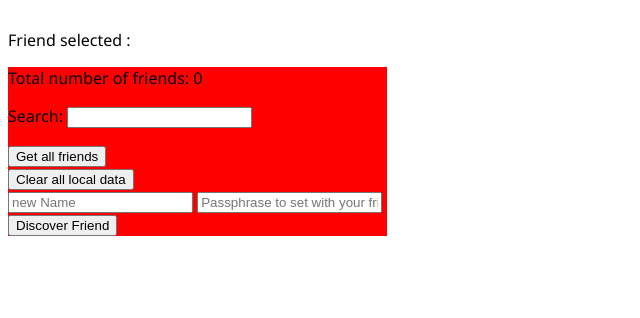
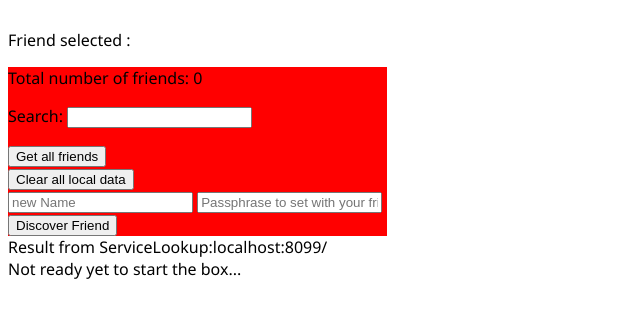
Before and after one commit to Paraintom/FlickerBox, a plain HTML site: page FlickerBoxHtmlClient/index.html in a window 1280 px wide. Shown: the part 112-430 px from the top of the page, without its empty margins (0-640 px from the left). Drawn offline with Linux system fonts and the light colour scheme.

Commit message:
Output console to div for dev

```diff
--- a/FlickerBoxHtmlClient/index.html
+++ b/FlickerBoxHtmlClient/index.html
@@ -4,6 +4,19 @@
     <meta charset="utf-8" />
     <title>TypeScript HTML App</title>
     <link rel="stylesheet" href="app.css" type="text/css" />
+    <script>
+        if (typeof console != "undefined")
+            if (typeof console.log != 'undefined')
+                console.olog = console.log;
+            else
+                console.olog = function () { };
+
+        console.log = function (message) {
+            console.olog(message);
+            $('#debugDiv').append(message + '</br>');
+        };
+        console.error = console.debug = console.info = console.log
+    </script>
     <script src="flickerBoxConfiguration.js"></script>
     <script src="Messages/FriendRequest.js"></script>
     <script src="Messages/Friend.js"></script>
@@ -40,7 +53,7 @@
             <button ng-click="sendMessage(contentNewMessage)">Send</button><br>
             <!--New Message End-->
         </div>
-        <div id="friendDiv">
+        <div id="friendDiv" ng-class="{'connected':isConnected}" class="disconnected">
             <p>Total number of friends: {{friends.length}}</p>
             <p>Search: <input ng-model="searchFriends" /></p>
             <ul>
@@ -57,6 +70,9 @@
             <!--Discover new friend End-->
         </div>
 
+        <div id="debugDiv">
+
+        </div>
     </div>
 </body>
 </html>
```
